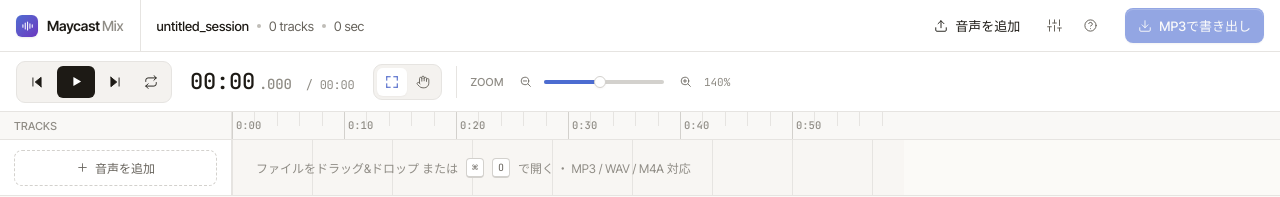
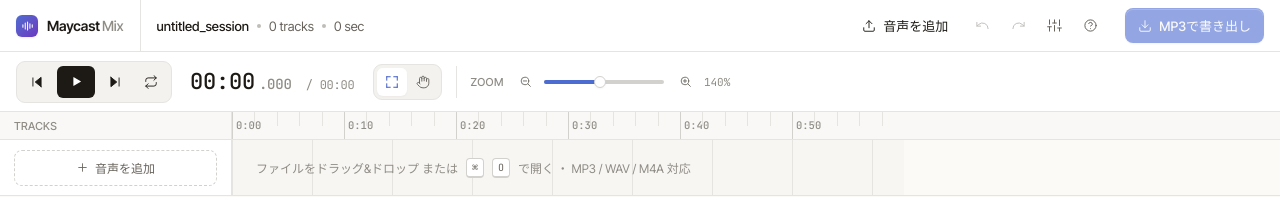
Before and after one commit to henteko/maycast-mix, a React (Vite) app: page / in a window 1280 px wide. Shown: the top 197 px of the page. Built offline with nearby package versions, Linux system fonts and the light colour scheme.

Commit message:
戻れるようにした

```diff
--- a/src/components/Clip.tsx
+++ b/src/components/Clip.tsx
@@ -70,6 +70,9 @@ export const Clip = memo(function Clip({ clip, track, pxPerSec, selected }: Prop
     const beginDragIfNeeded = () => {
       if (dragging) return;
       dragging = true;
+      // Single undo step for the entire drag — captured the moment we
+      // commit to actually moving (after the threshold is crossed).
+      useStore.getState().pushHistory();
       // Snapshot the CURRENT selection (after the mousedown selection edits).
       const cur = useStore.getState();
       const sel = cur.selection;
--- a/src/components/Icon.tsx
+++ b/src/components/Icon.tsx
@@ -148,6 +148,18 @@ export function Icon({ name, size = 16 }: Props) {
         <line x1="5" x2="19" y1="12" y2="12" />
       </svg>
     ),
+    undo: (
+      <svg {...props}>
+        <path d="M3 7v6h6" />
+        <path d="M21 17a9 9 0 0 0-15-6.7L3 13" />
+      </svg>
+    ),
+    redo: (
+      <svg {...props}>
+        <path d="M21 7v6h-6" />
+        <path d="M3 17a9 9 0 0 1 15-6.7L21 13" />
+      </svg>
+    ),
     sliders: (
       <svg {...props}>
         <line x1="4" x2="4" y1="21" y2="14" />
--- a/src/components/TopBar.tsx
+++ b/src/components/TopBar.tsx
@@ -13,6 +13,10 @@ export function TopBar({ onExport, onToggleTweaks }: Props) {
   const tracks = useStore((s) => s.tracks);
   const exporting = useStore((s) => s.exporting);
   const addFiles = useStore((s) => s.addFiles);
+  const undo = useStore((s) => s.undo);
+  const redo = useStore((s) => s.redo);
+  const canUndo = useStore((s) => s.past.length > 0);
+  const canRedo = useStore((s) => s.future.length > 0);
   const trackCount = tracks.length;
   const len = projectLength(tracks);
 
@@ -45,6 +49,24 @@ export function TopBar({ onExport, onToggleTweaks }: Props) {
         <button className="btn btn-ghost" onClick={onPick}>
           <Icon name="upload" size={14} />
           音声を追加
+        </button>
+        <button
+          className="icon-btn"
+          title="元に戻す (⌘Z)"
+          onClick={undo}
+          disabled={!canUndo}
+          style={!canUndo ? { opacity: 0.4, cursor: "not-allowed" } : undefined}
+        >
+          <Icon name="undo" size={15} />
+        </button>
+        <button
+          className="icon-btn"
+          title="やり直し (⌘⇧Z)"
+          onClick={redo}
+          disabled={!canRedo}
+          style={!canRedo ? { opacity: 0.4, cursor: "not-allowed" } : undefined}
+        >
+          <Icon name="redo" size={15} />
         </button>
         <button className="icon-btn" title="Tweaks" onClick={onToggleTweaks}>
           <Icon name="sliders" size={15} />
@@ -99,6 +121,7 @@ function showHelp() {
       "⌘O        音声を追加",
       "⌘A        全選択",
       "Delete    選択中のクリップを削除",
+      "⌘Z / ⌘⇧Z  元に戻す / やり直し",
       "Home/End  先頭 / 末尾",
       "⌘+/-      ズームイン / アウト",
     ].join("\n"),
--- a/src/components/TrackHeader.tsx
+++ b/src/components/TrackHeader.tsx
@@ -12,8 +12,11 @@ export const TrackHeader = memo(function TrackHeader({ track, selected }: Props)
   const toggleMute = useStore((s) => s.toggleMute);
   const toggleSolo = useStore((s) => s.toggleSolo);
   const selectTrack = useStore((s) => s.selectTrack);
+  const pushHistory = useStore((s) => s.pushHistory);
 
   const onVolMouseDown = (e: React.MouseEvent) => {
+    // One undo step covers the whole slider drag.
+    pushHistory();
     const el = e.currentTarget as HTMLDivElement;
     const update = (clientX: number) => {
       const r = el.getBoundingClientRect();
--- a/src/hooks/useKeyboard.ts
+++ b/src/hooks/useKeyboard.ts
@@ -37,6 +37,12 @@ export function useKeyboard({
       if (mod && (e.key === "b" || e.key === "B")) {
         e.preventDefault();
         s.splitAtPlayhead();
+        return;
+      }
+      if (mod && (e.key === "z" || e.key === "Z")) {
+        e.preventDefault();
+        if (e.shiftKey) s.redo();
+        else s.undo();
         return;
       }
       if (mod && (e.key === "o" || e.key === "O")) {
--- a/src/state/store.ts
+++ b/src/state/store.ts
@@ -8,6 +8,14 @@ const PEAKS_PER_SEC = 20;
 
 let _id = 0;
 const uid = (prefix: string) => `${prefix}_${++_id}_${Date.now().toString(36)}`;
+
+/** Snapshot of the editable, undoable slice of the store. */
+interface HistorySnapshot {
+  tracks: Track[];
+  selection: Set<string>;
+}
+
+const MAX_HISTORY = 50;
 
 interface State {
   sessionName: string;
@@ -24,6 +32,9 @@ interface State {
   /** Last error/info message to surface in the status bar */
   status: string;
   exporting: boolean;
+  /** Edit history. `past` is for undo, `future` is for redo. */
+  past: HistorySnapshot[];
+  future: HistorySnapshot[];
 }
 
 interface Actions {
@@ -64,6 +75,16 @@ interface Actions {
   // Status
   setStatus: (s: string) => void;
   setExporting: (b: boolean) => void;
+
+  // History
+  /**
+   * Snapshot the current undoable slice (tracks + selection) and clear the
+   * redo stack. Call BEFORE the first edit in a logical user action — drag
+   * handlers call this on drag start, single-shot edits push internally.
+   */
+  pushHistory: () => void;
+  undo: () => void;
+  redo: () => void;
 }
 
 export type Store = State & Actions;
@@ -86,6 +107,8 @@ export const useStore = create<Store>((set, get) => ({
   loadingFiles: [],
   status: "準備完了",
   exporting: false,
+  past: [],
+  future: [],
 
   async addFiles(files) {
     if (!files.length) return;
@@ -99,6 +122,9 @@ export const useStore = create<Store>((set, get) => ({
     set((s) => ({
       loadingFiles: [...s.loadingFiles, ...loaders],
       status: `読み込み中… ${files[0].name}${files.length > 1 ? ` 他${files.length - 1}件` : ""}`,
+      // Snapshot the pre-import state so a single ⌘Z removes the whole batch.
+      past: pushSnap(s.past, snap(s)),
+      future: [],
     }));
 
     const loadOne = async (file: File, loaderId: string, paletteIdx: number) => {
@@ -242,7 +268,12 @@ export const useStore = create<Store>((set, get) => ({
       for (const t of tracks) {
         for (const c of t.clips) if (selection.has(c.id) && !newSelection.has(c.id)) newSelection.add(c.id);
       }
-      set({ tracks: updatedTracks, selection: newSelection });
+      set((s) => ({
+        tracks: updatedTracks,
+        selection: newSelection,
+        past: pushSnap(s.past, snap(s)),
+        future: [],
+      }));
     }
   },
 
@@ -275,7 +306,12 @@ export const useStore = create<Store>((set, get) => ({
         if (!track.clips.some((c) => s.selection.has(c.id))) return track;
         return { ...track, clips: track.clips.filter((c) => !s.selection.has(c.id)) };
       });
-      return { tracks, selection: new Set<string>() };
+      return {
+        tracks,
+        selection: new Set<string>(),
+        past: pushSnap(s.past, snap(s)),
+        future: [],
+      };
     });
   },
 
@@ -293,21 +329,36 @@ export const useStore = create<Store>((set, get) => ({
         });
         return { ...track, clips: [...track.clips, ...additions] };
       });
-      return { tracks, selection: newSelection };
+      return {
+        tracks,
+        selection: newSelection,
+        past: pushSnap(s.past, snap(s)),
+        future: [],
+      };
     });
   },
 
   setTrackVolume(trackId, v) {
+    // No history push: callers (slider drag) call pushHistory() once at the
+    // start of a drag so the whole drag becomes a single undo step.
     const vv = Math.max(0, Math.min(1, v));
     set((s) => ({ tracks: updateTrack(s.tracks, trackId, (t) => ({ ...t, volume: vv })) }));
   },
 
   toggleMute(trackId) {
-    set((s) => ({ tracks: updateTrack(s.tracks, trackId, (t) => ({ ...t, mute: !t.mute })) }));
+    set((s) => ({
+      tracks: updateTrack(s.tracks, trackId, (t) => ({ ...t, mute: !t.mute })),
+      past: pushSnap(s.past, snap(s)),
+      future: [],
+    }));
   },
 
   toggleSolo(trackId) {
-    set((s) => ({ tracks: updateTrack(s.tracks, trackId, (t) => ({ ...t, solo: !t.solo })) }));
+    set((s) => ({
+      tracks: updateTrack(s.tracks, trackId, (t) => ({ ...t, solo: !t.solo })),
+      past: pushSnap(s.past, snap(s)),
+      future: [],
+    }));
   },
 
   setPlayhead(t) {
@@ -337,7 +388,50 @@ export const useStore = create<Store>((set, get) => ({
   setExporting(b) {
     set({ exporting: b });
   },
+
+  pushHistory() {
+    set((s) => ({ past: pushSnap(s.past, snap(s)), future: [] }));
+  },
+
+  undo() {
+    set((s) => {
+      if (s.past.length === 0) return {};
+      const prev = s.past[s.past.length - 1];
+      return {
+        tracks: prev.tracks,
+        selection: prev.selection,
+        past: s.past.slice(0, -1),
+        future: pushSnap(s.future, snap(s)),
+      };
+    });
+  },
+
+  redo() {
+    set((s) => {
+      if (s.future.length === 0) return {};
+      const next = s.future[s.future.length - 1];
+      return {
+        tracks: next.tracks,
+        selection: next.selection,
+        past: pushSnap(s.past, snap(s)),
+        future: s.future.slice(0, -1),
+      };
+    });
+  },
 }));
+
+/** Take a snapshot of the undoable slice of the current state. */
+function snap(s: { tracks: Track[]; selection: Set<string> }): HistorySnapshot {
+  return { tracks: s.tracks, selection: s.selection };
+}
+
+/** Push a snapshot onto a history stack, capped at MAX_HISTORY entries. */
+function pushSnap(stack: HistorySnapshot[], item: HistorySnapshot): HistorySnapshot[] {
+  if (stack.length >= MAX_HISTORY) {
+    return [...stack.slice(stack.length - MAX_HISTORY + 1), item];
+  }
+  return [...stack, item];
+}
 
 // ─── Selectors ────────────────────────────────────────────────────────────
 
```
